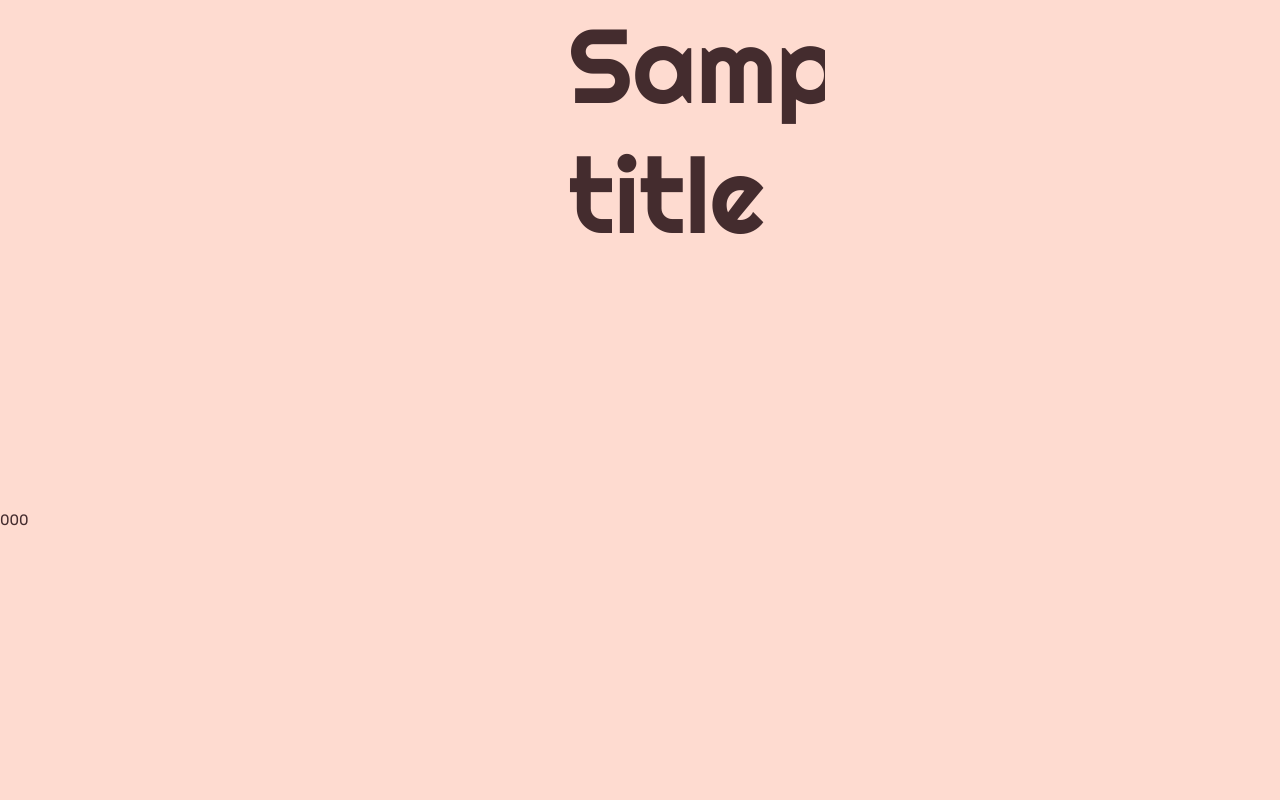
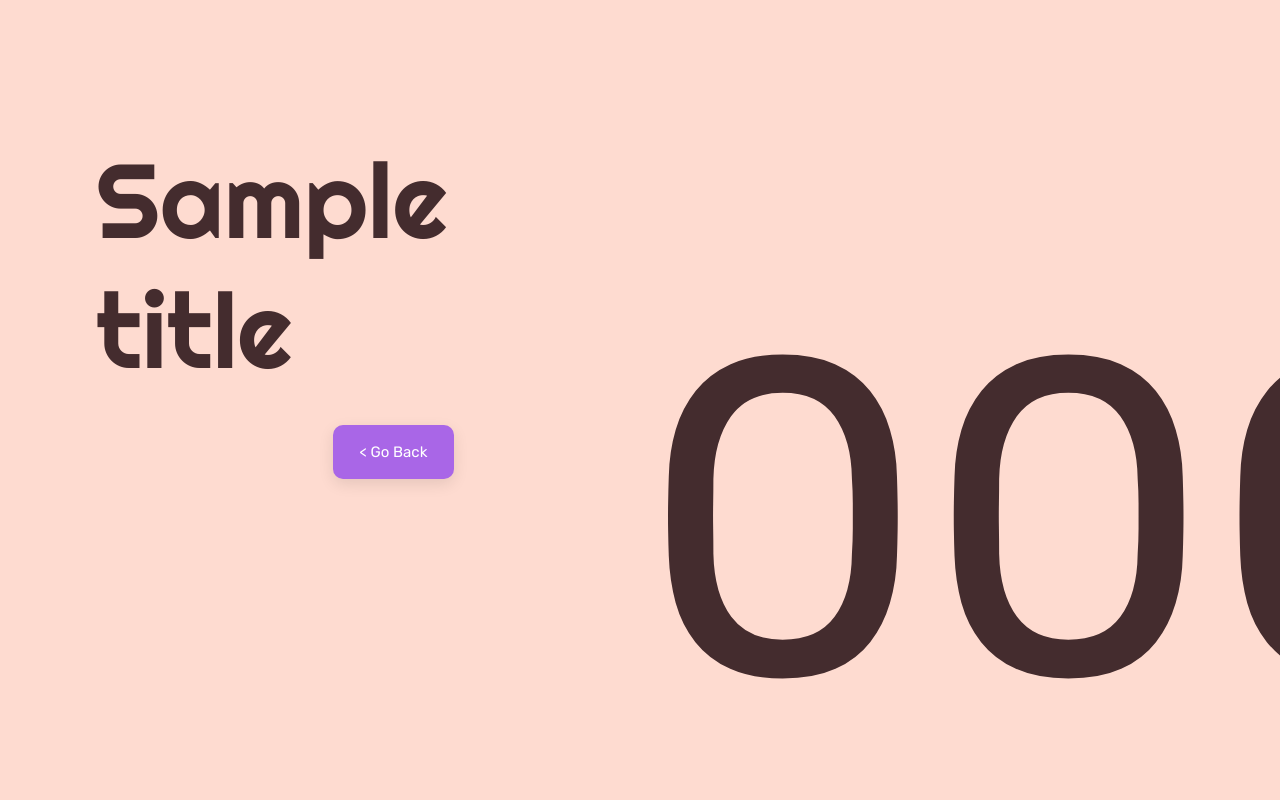
Before and after one commit to AceBurgundy/CS50X-Collab, a Flask app: template Tracker/errors/templates/errors/apology.html in a window 1280 px wide. Run offline with Flask 2, Linux system fonts and the light colour scheme; the template is opened without the code that fills it: most values are stand-ins (such as "Sample title", 1, 10 or a date in 2020).

Commit message:
added changes to div in apology.html

```diff
--- a/Tracker/errors/templates/errors/apology.html
+++ b/Tracker/errors/templates/errors/apology.html
@@ -11,14 +11,21 @@
 
 <body>
     <main>
-        <div class="error-code-container">
-            <p class="error-code">{{ code }}</p>
+        <div class="main-container">
+            <div class="main-errors">
+                <div class="error error-title-container">
+                    <p class="error-title">{{ title }}</p>
+                </div>
+                <div class="error error-message-container">
+                    <p class="error-message">{{ message }}</p>
+                    <button id="return-button" onclick="window.history.back();">< Go Back</button>
+                </div>
+            </div>
         </div>
-        <div class="error-title-container">
-            <p class="error-title">{{ title }}</p>
-        </div>
-        <div class="error-message-container">
-            <p class="error-message">{{ message }}</p>
+        <div class="error error-code-container">
+            <div class="error-code">
+                <p class="error-number">{{ code }}</p>
+            </div>
         </div>
     </main>
 </body>
```
